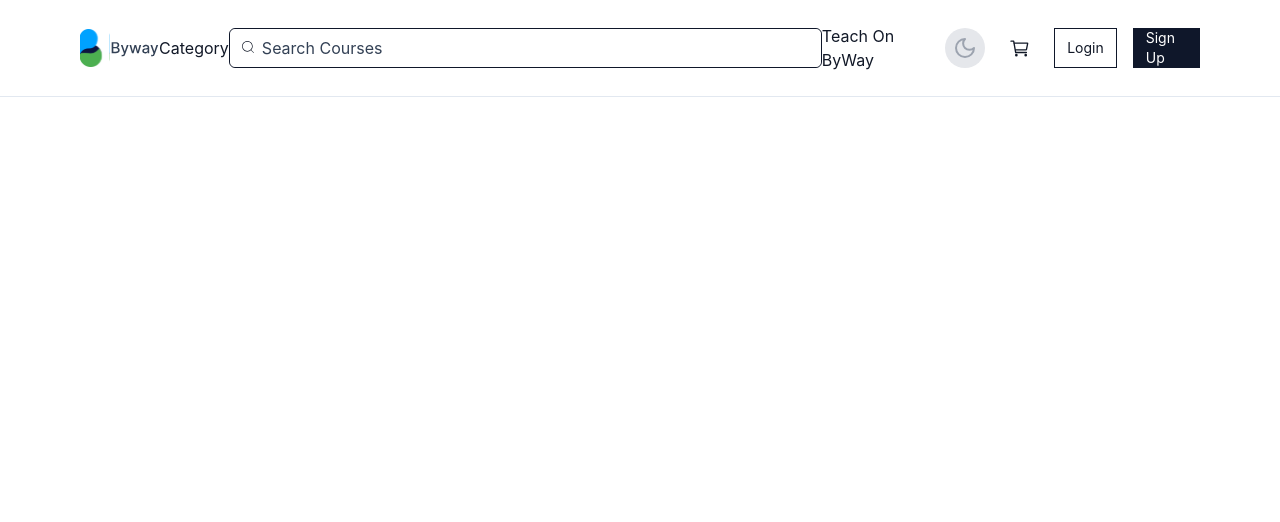
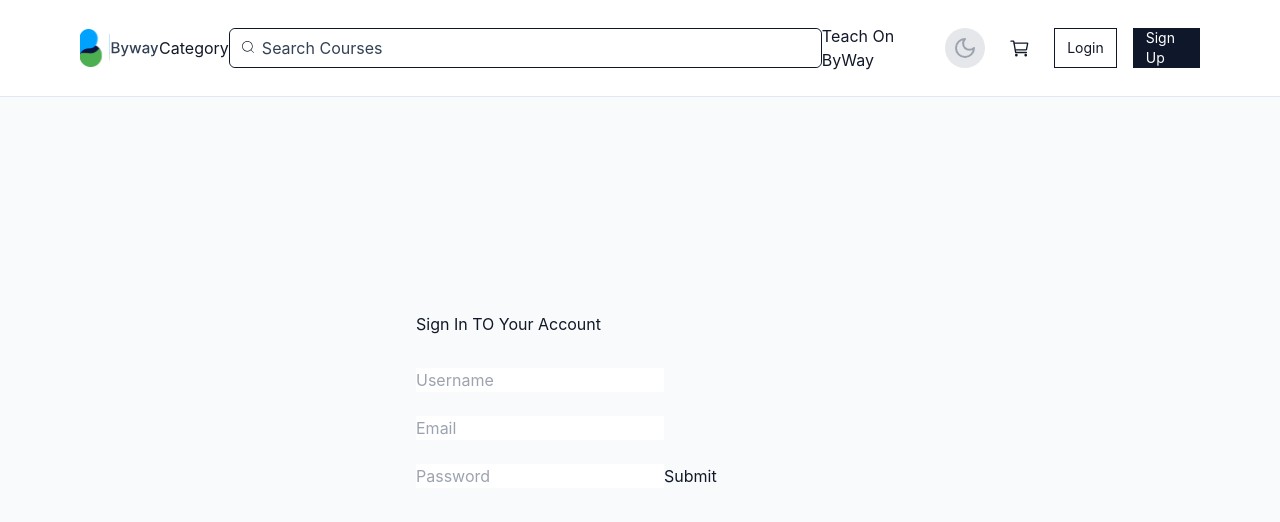
Before and after one commit to kelechilucky/august_react_learn, a React (Vite) app: page /login in a window 1280 px wide. Shown: the top 522 px of the page. Built offline with nearby package versions, Linux system fonts and the light colour scheme; no server answers.

Commit message:
Feat: Updating app

```diff
--- a/package.json
+++ b/package.json
@@ -15,6 +15,7 @@
     "react-dom": "^18.3.1",
     "react-icons": "^5.4.0",
     "react-router": "^7.1.5",
+    "react-router-dom": "^7.3.0",
     "swiper": "^11.2.4"
   },
   "devDependencies": {
--- a/src/App.jsx
+++ b/src/App.jsx
@@ -1,8 +1,13 @@
 import React from "react";
-import { BrowserRouter as Router, Routes, Route } from "react-router";
+import {
+  BrowserRouter as Router,
+  Routes,
+  Route,
+  useLocation,
+} from "react-router-dom";
 // Components Import
 import Navbar from "./components/Header";
-import Footer from "./components/footer";
+import Footer from "./components/Footer";
 // Page Imports
 import HomePage from "./pages/HomePage";
 import SignupPage from "./pages/SignupPage";
@@ -12,30 +17,88 @@
 import ShoppingCartPage from "./pages/ShoppingCartPage";
 import MentorsPage from "./pages/MentorsPage";
 import ThemeProvider from "./context/ThemeContext";
+import { JsonPlaceholderProvider } from "../src/context/JsonPlaceholderContext";
+import { ModalProvider } from "./context/ModalContext";
+import { AuthProvider } from "./context/AuthContext";
+import Dashboardpage from "./pages/Dashboard";
+import { ProtectedRoutes } from "./utils/ProtectedRoutes";
 
-// todo: Fix for 1024 -1080 px screen
+// Layout component that conditionally renders Navbar
+const AppLayout = () => {
+  const location = useLocation();
+  const isAuthPage =
+    location.pathname === "/login" || location.pathname === "/signup";
+
+  return (
+    <>
+      <Navbar />
+      <Routes>
+        <Route path="/" element={<HomePage />} />
+        {/* Auth Pages */}
+        <Route path="/signup" element={<SignupPage />} />
+        <Route path="/login" element={<LoginPage />} />
+
+        {/* only Auth User's can view the following Pages */}
+        <Route
+          path="/category-page"
+          element={
+            <ProtectedRoutes>
+              <CategoryPage />
+            </ProtectedRoutes>
+          }
+        />
+        <Route
+          path="/course-details"
+          element={
+            <ProtectedRoutes>
+              <CourseDetailsPage />
+            </ProtectedRoutes>
+          }
+        />
+        <Route
+          path="/shopping-cart"
+          element={
+            <ProtectedRoutes>
+              <ShoppingCartPage />
+            </ProtectedRoutes>
+          }
+        />
+        <Route
+          path="/mentors-page"
+          element={
+            <ProtectedRoutes>
+              <MentorsPage />
+            </ProtectedRoutes>
+          }
+        />
+        <Route
+          path="/dashboardpage"
+          element={
+            <ProtectedRoutes>
+              <Dashboardpage />
+            </ProtectedRoutes>
+          }
+        />
+      </Routes>
+      {!isAuthPage && <Footer />}
+    </>
+  );
+};
 
 const App = () => {
   return (
     <div className="min-h-screen overflow-x-hidden font-inter text-base dark:bg-gray-900 text-gray-900 dark:text-white">
-      <ThemeProvider>
-        <Router>
-          <Navbar />
-          <Routes>
-            <Route path="/" element={<HomePage />} />
-            {/* // Auth Pages */}
-            <Route path="/signup" element={<SignupPage />} />
-            <Route path="/login" element={<LoginPage />} />
-
-            {/* Auth User's Page */}
-            <Route path="/category-page" element={<CategoryPage />} />
-            <Route path="/course-details" element={<CourseDetailsPage />} />
-            <Route path="/shopping-cart" element={<ShoppingCartPage />} />
-            <Route path="/mentors-page" element={<MentorsPage />} />
-          </Routes>
-          <Footer />
-        </Router>
-      </ThemeProvider>
+      <AuthProvider>
+        <ModalProvider>
+          <JsonPlaceholderProvider>
+            <ThemeProvider>
+              <Router>
+                <AppLayout />
+              </Router>
+            </ThemeProvider>
+          </JsonPlaceholderProvider>
+        </ModalProvider>
+      </AuthProvider>
     </div>
   );
 };
--- a/src/components/Header.jsx
+++ b/src/components/Header.jsx
@@ -11,12 +11,20 @@
   // UseTheme Context
   const { isDarkMode, toggleTheme } = useThemeContext();
   // State for menu open and close
-  const [ isMenuOpen, setIsMenuOpen ] = useState(false); // isMenuOpen = false
+  const [isMenuOpen, setIsMenuOpen] = useState(false); // isMenuOpen = false
 
   // Create a menu toggle function
   const toggleMenu = () => {
-    setIsMenuOpen(!isMenuOpen) // isMenuOpen from false to true, true to false
-  }
+    setIsMenuOpen(!isMenuOpen); // isMenuOpen from false to true, true to false
+  };
+
+  const goToSignup = () => {
+    window.location.href = "/signup"; // http://localhost:5173/signup
+  };
+  const goToSignin = () => {
+    window.location.href = "/login";
+  };
+
   return (
     <header className="fixed w-full z-50">
       <nav className="capitalize flex items-center justify-between px-[35px] md:px-16 lg:px-20 py-6 border-b border-[#E2E8F0] bg-white dark:bg-gray-900 dark:text-white">
@@ -58,10 +66,12 @@
             <Button
               btnText="Login"
               btnStyle="w-auto h-[40px] border border-main_heading bg-transparent text-sm"
+              btnFunc={goToSignin}
             />
             <Button
               btnText="Sign Up"
               btnStyle="w-auto h-[40px] border border-main_heading bg-main_heading text-white text-sm"
+              btnFunc={goToSignup}
             />
           </div>
         </div>
@@ -96,9 +106,9 @@
                 className="p-2 rounded-full bg-gray-200 dark:bg-gray-800"
               >
                 {isDarkMode ? (
-                <Sun className="text-yellow-400" size={23}/>
+                  <Sun className="text-yellow-400" size={23} />
                 ) : (
-                <MoonIcon className="text-gray-400" size={23}/>
+                  <MoonIcon className="text-gray-400" size={23} />
                 )}
               </button>
 
@@ -109,10 +119,12 @@
               <Button
                 btnText="Login"
                 btnStyle="w-full h-[40px] border border-main_heading bg-transparent text-sm"
+                btnFunc={goToSignin}
               />
               <Button
                 btnText="Sign Up"
                 btnStyle="w-full h-[40px] border border-main_heading bg-main_heading text-white text-sm"
+                btnFunc={goToSignup}
               />
             </div>
           </div>
--- a/src/context/AuthContext.jsx
+++ b/src/context/AuthContext.jsx
@@ -9,7 +9,7 @@
   const [error, setError] = useState(null); // errors
 
   //Checking if the user data is present in the local storage
-  // only json, it cannot take objects, when we are storing information nin the local storage we mostly convert the object to JSON by stringifying the object, which mains converting the obj to json: Stringify means converting from object to JSON and "parsing" or "parse" is vice-versa.
+  // Local storage, it cannot take objects, when we are storing information in the local storage we mostly convert the object to JSON by stringifying the object, which mains converting the obj to json: Stringify means converting from object to JSON and "parsing" or "parse" is vice-versa.
   useEffect(() => {
     const userData = localStorage.getItem("userData");
     if (userData) {
@@ -126,6 +126,7 @@
     signup,
     signin,
     signout,
+    clearError,
     isAuthenticated: !!user,
   };
 
--- a/src/context/JsonPlaceholderContext.jsx
+++ b/src/context/JsonPlaceholderContext.jsx
@@ -2,39 +2,39 @@
 
 const JsonPlaceholderContext = createContext();
 
-export default JsonPlaceholderProvider = ({ children }) => {
+export const JsonPlaceholderProvider = ({ children }) => {
   //use State to catch the posts coming from the backend - posts is the initial which is an empty array
-  const [balablue, setBabalue] = useState([]); // balablue = []
+  const [posts, setPosts] = useState([]); // posts = []
   const [loading, setLoading] = useState(true);
-
 
   // effectual logic, so if we put something in the dependency array, it triggers the useEffect, if not it runs everytime the component renders
   useEffect(() => {
-    fetch("https://jsonplaceholder.typicode.com/posts")
+    fetch("https://jsonplaceholder.typicode.com/posts") // simple get method
       .then((response) => {
-        response.json();
+
+        return response.json();
       })
       .then((data) => {
         console.log(data);
-        setBabalue(data);
+        setPosts(data);
         setLoading(false);
       })
-      .catch((err) => console.log(err));
+      .catch(() => setLoading(false));
   }, []);
 
-  // balablue = [data]
-  return(
-    <JsonPlaceholderContext.Provider value={{posts, loading}}>
-        {children}
+  return (
+    <JsonPlaceholderContext.Provider value={{ posts, loading }}>
+      {children}
     </JsonPlaceholderContext.Provider>
-  )
+  );
 };
 
 
-// create a custom hook
+// Custom hooks
 export const useJsonPlaceholder = () => {
-    const context = useContext(JsonPlaceholderContext);
-    if(!context) {
-        throw new Error("Context not found")
-    }
+  const context = useContext(JsonPlaceholderContext);
+  if(!context) {
+    throw new Error("`useJsonPlaceholder` must be used within a `JsonPlaceholderProvider`")
+  }
+  return context;
 }
--- /dev/null
+++ b/src/pages/Dashboard.jsx
@@ -0,0 +1,11 @@
+import React from 'react'
+
+const Dashboard = () => {
+  return (
+    <div>
+
+    </div>
+  )
+}
+
+export default Dashboard
--- a/src/pages/LoginPage.jsx
+++ b/src/pages/LoginPage.jsx
@@ -1,11 +1,82 @@
-import React from 'react'
+import React, { useState } from "react";
+import { useNavigate } from "react-router";
+import { useAuth } from "../context/AuthContext";
 
 const LoginPage = () => {
+  const [formData, setFormData] = useState({
+    username: "",
+    email: "",
+    password: "",
+  });
+  const navigate = useNavigate();
+  const { signin, error, clearError } = useAuth();
+
+  const handleSubmit = async (e) => {
+    e.preventDefault();
+    try {
+      const loginData = {
+        password: formData.password,
+        email: formData.email,
+        username: formData.email,
+      };
+
+      const response = await signin(loginData);
+      if (response.success) {
+        navigate("/dashboardpage");
+      }
+    } catch (error) {
+      console.log(error);
+    }
+  };
+  const handleChange = (e) => {
+    clearError();
+    setFormData({
+      ...formData,
+      [e.target.name]: e.target.value,
+    });
+  };
   return (
-    <div>
-      LoginPage
+    <div className="min-h-screen flex items-center justify-center bg-gray-50 py-12 px-4 sm:px-6 lg:px-8">
+      <div className="max-w-md w-full space-y-8">
+        <div>
+          <h1>Sign In TO Your Account</h1>
+        </div>
+        {error && (
+          <div className="bg-red-100 border border-red-400 text-red-700 px-4 py-3 rounded">
+            {error}
+          </div>
+        )}
+
+        <form onSubmit={handleSubmit} className="mt-8 space-y-6">
+          <input
+            type="text"
+            name="username"
+            required
+            value={formData.username}
+            onChange={handleChange}
+            placeholder="Username"
+          />
+          <input
+            type="email"
+            name="email"
+            required
+            value={formData.email}
+            onChange={handleChange}
+            placeholder="Email"
+          />
+          <input
+            type="password"
+            name="password"
+            required
+            value={formData.password}
+            onChange={handleChange}
+            placeholder="Password"
+          />
+          <button>Submit</button>
+        </form>
+      </div>
     </div>
-  )
-}
+  );
+};
 
-export default LoginPage
+export default LoginPage;
--- /dev/null
+++ b/src/utils/ProtectedRoutes.jsx
@@ -0,0 +1,9 @@
+import { Navigate } from "react-router-dom";
+import { useAuth } from "../context/AuthContext";
+
+export const ProtectedRoutes = ({ children }) => {
+  const { user } = useAuth();
+  if (!user) {
+    return <Navigate to="/login" replace />;
+  }
+};
```
Also changed, not shown: 1 other file (tests, documents, lock files or other folders). Lines whose indentation alone changed are shown as unchanged.
